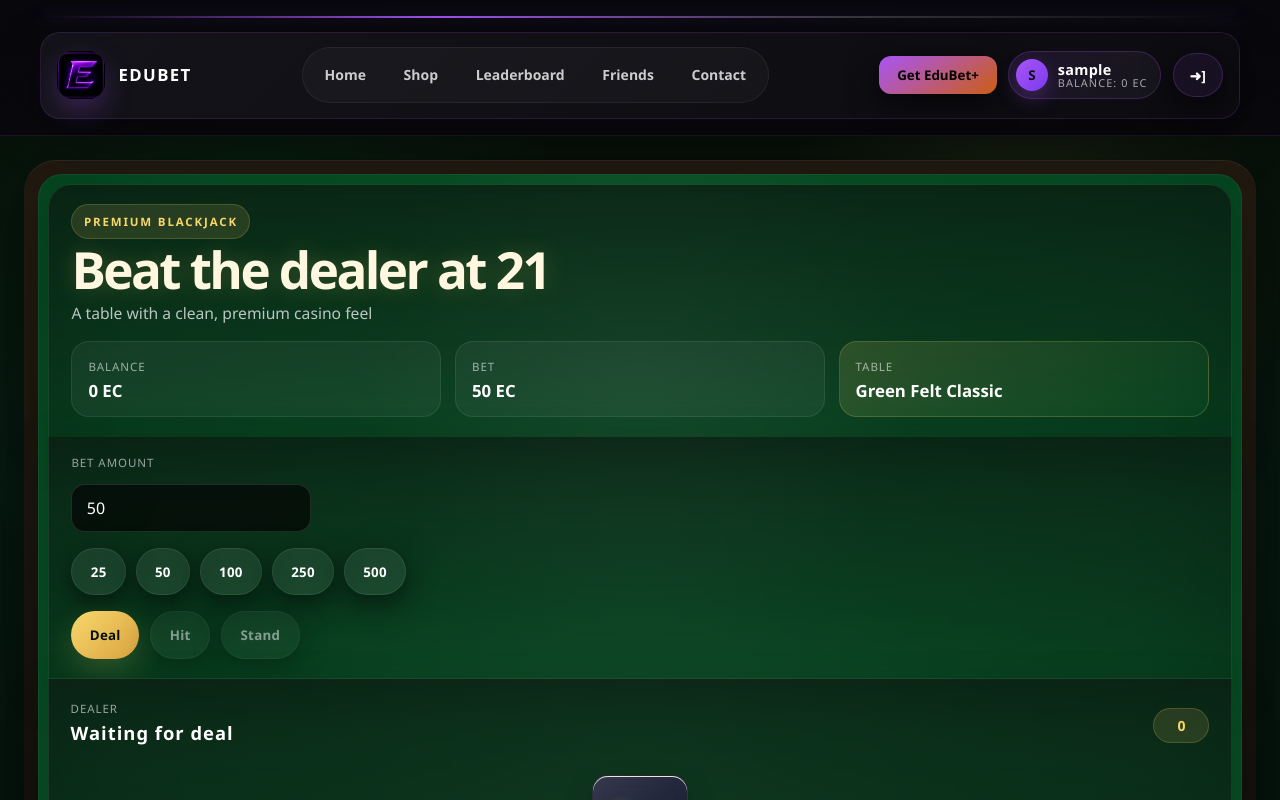
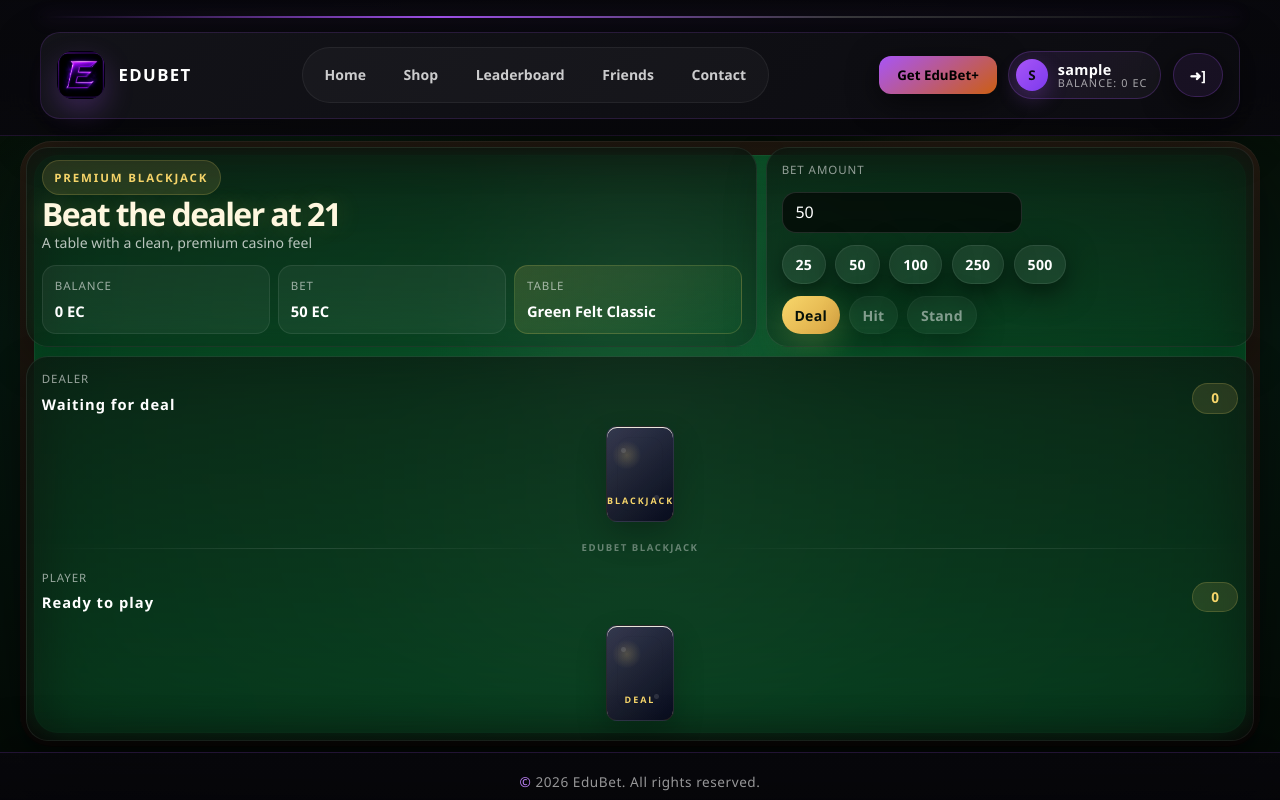
Before and after one commit to 2526-3ahif-syp-wmc/TheOneAndOnlyOnlineCasino, an Angular app in the folder frontend/: page /games/blackjack in a window 1280 px wide. Shown: the top 800 px of the page. Built offline with nearby package versions, Linux system fonts and the light colour scheme; sample sign-in values are in the browser's storage.

Commit message:
erge conflict solved

```diff
--- a/frontend/src/app/blackjack/blackjack.html
+++ b/frontend/src/app/blackjack/blackjack.html
@@ -3,6 +3,7 @@
     <div class="table-rim"></div>
     <div class="table-glow"></div>
 
+    <div class="top-grid">
       <section class="header-panel glass-panel">
         <div class="title-block">
           <span class="eyebrow">Premium Blackjack</span>
@@ -29,21 +30,22 @@
       <section class="controls-panel glass-panel">
         <label class="bet-control">
           <span>Bet Amount</span>
-        <input type="number" [(ngModel)]="bet" min="1" />
+          <input type="number" [(ngModel)]="bet" min="1" [disabled]="loading() || dealing() || game()?.status === 'playing'" />
         </label>
 
         <div class="quick-bets">
           @for (amount of quickBets; track amount) {
-          <button type="button" class="quick-bet" (click)="bet = amount">{{ amount }}</button>
+            <button type="button" class="quick-bet" (click)="bet = amount" [disabled]="loading() || dealing() || game()?.status === 'playing'">{{ amount }}</button>
           }
         </div>
 
         <div class="actions">
-        <button class="primary-action" (click)="start()" [disabled]="loading()">Deal</button>
-        <button class="secondary-action" (click)="hit()" [disabled]="loading() || !game()">Hit</button>
-        <button class="secondary-action" (click)="stand()" [disabled]="loading() || !game()">Stand</button>
+          <button class="primary-action" (click)="start()" [disabled]="!canDeal()">Deal</button>
+          <button class="secondary-action" (click)="hit()" [disabled]="!canPlay()">Hit</button>
+          <button class="secondary-action" (click)="stand()" [disabled]="!canPlay()">Stand</button>
         </div>
       </section>
+    </div>
 
     <section class="table-surface glass-panel" [class.dealing]="dealing()">
       <div class="dealer-zone hand-zone">
--- a/frontend/src/app/blackjack/blackjack.scss
+++ b/frontend/src/app/blackjack/blackjack.scss
@@ -1,6 +1,11 @@
+:host {
+  display: block;
+  min-height: calc(100dvh - 11.5rem);
+}
+
 .blackjack-shell {
-  min-height: 100vh;
-  padding: clamp(1rem, 2vw, 1.5rem);
+  min-height: calc(100dvh - 11.5rem);
+  padding: clamp(0.35rem, 0.8vw, 0.7rem);
   background:
     radial-gradient(circle at 20% 15%, rgba(19, 151, 87, 0.14), transparent 24%),
     radial-gradient(circle at 80% 12%, rgba(248, 215, 107, 0.1), transparent 18%),
@@ -10,9 +15,19 @@
 
 .table-stage {
   position: relative;
-  max-width: 1240px;
+  width: min(1240px, 100%);
   margin: 0 auto;
-  padding: clamp(1rem, 2vw, 1.5rem);
+  padding: clamp(0.55rem, 1vw, 0.85rem);
+  min-height: 0;
+}
+
+.top-grid {
+  position: relative;
+  z-index: 1;
+  display: grid;
+  grid-template-columns: minmax(0, 1.2fr) minmax(300px, 0.8fr);
+  gap: 0.7rem;
+  margin-bottom: 0.7rem;
 }
 
 .table-rim,
@@ -54,15 +69,14 @@
 
 .header-panel {
   display: grid;
-  gap: 1rem;
-  padding: 1.2rem 1.4rem;
-  border-radius: 24px 24px 0 0;
-  border-bottom: none;
+  gap: 0.75rem;
+  padding: 0.85rem 1rem;
+  border-radius: 22px;
 }
 
 .title-block h1 {
-  margin: 0.35rem 0 0.5rem;
-  font-size: clamp(2rem, 4vw, 3.5rem);
+  margin: 0.2rem 0 0.35rem;
+  font-size: clamp(1.7rem, 3vw, 2.85rem);
   line-height: 0.95;
   letter-spacing: -0.05em;
   color: #fff7df;
@@ -73,8 +87,8 @@
   max-width: 58ch;
   margin: 0;
   color: rgba(255, 255, 255, 0.72);
-  font-size: 0.98rem;
-  line-height: 1.5;
+  font-size: 0.92rem;
+  line-height: 1.4;
 }
 
 .eyebrow {
@@ -95,12 +109,12 @@
 .stat-row {
   display: grid;
   grid-template-columns: repeat(3, minmax(0, 1fr));
-  gap: 0.85rem;
+  gap: 0.65rem;
 }
 
 .stat-chip {
-  padding: 0.9rem 1rem;
-  border-radius: 18px;
+  padding: 0.75rem 0.85rem;
+  border-radius: 16px;
   background: rgba(255, 255, 255, 0.05);
   border: 1px solid rgba(255, 255, 255, 0.08);
 }
@@ -117,7 +131,7 @@
 }
 
 .stat-chip strong {
-  font-size: 1.05rem;
+  font-size: 0.98rem;
   color: #fff;
 }
 
@@ -128,10 +142,9 @@
 
 .controls-panel {
   display: grid;
-  gap: 1rem;
-  padding: 1rem 1.4rem 1.2rem;
-  border-top: none;
-  border-bottom: none;
+  gap: 0.75rem;
+  padding: 0.85rem 1rem;
+  border-radius: 22px;
 }
 
 .bet-control {
@@ -142,8 +155,8 @@
 .bet-control input {
   width: 100%;
   max-width: 240px;
-  min-height: 3rem;
-  padding: 0.7rem 0.9rem;
+  min-height: 2.5rem;
+  padding: 0.55rem 0.8rem;
   border-radius: 14px;
   border: 1px solid rgba(255, 255, 255, 0.12);
   background: rgba(5, 7, 6, 0.75);
@@ -166,8 +179,8 @@
 .quick-bet,
 .primary-action,
 .secondary-action {
-  min-height: 2.95rem;
-  padding: 0.8rem 1.15rem;
+  min-height: 2.5rem;
+  padding: 0.6rem 0.9rem;
   border-radius: 999px;
   border: 0;
   font-weight: 800;
@@ -206,7 +219,7 @@
 .actions {
   display: flex;
   flex-wrap: wrap;
-  gap: 0.7rem;
+  gap: 0.55rem;
 }
 
 .actions button:disabled,
@@ -219,14 +232,14 @@
 .table-surface {
   position: relative;
   display: grid;
-  gap: 1.15rem;
-  padding: 1.25rem 1.35rem 1.4rem;
-  border-radius: 0 0 24px 24px;
+  gap: 0.7rem;
+  padding: 0.85rem 1rem 0.95rem;
+  border-radius: 22px;
 }
 
 .hand-zone {
   display: grid;
-  gap: 0.75rem;
+  gap: 0.45rem;
 }
 
 .hand-heading {
@@ -238,13 +251,13 @@
 
 .hand-heading h3 {
   margin: 0;
-  font-size: 1.15rem;
+  font-size: 1rem;
   color: #fff;
 }
 
 .hand-total {
-  min-width: 3.5rem;
-  padding: 0.4rem 0.7rem;
+  min-width: 3.1rem;
+  padding: 0.32rem 0.62rem;
   border-radius: 999px;
   background: rgba(248, 215, 107, 0.12);
   border: 1px solid rgba(248, 215, 107, 0.18);
@@ -256,17 +269,17 @@
 .hand {
   display: flex;
   flex-wrap: wrap;
-  gap: 0.95rem;
-  min-height: 11rem;
+  gap: 0.55rem;
+  min-height: 7.6rem;
   align-items: center;
   justify-content: center;
 }
 
 .card {
   position: relative;
-  width: 96px;
-  height: 136px;
-  border-radius: 16px;
+  width: 76px;
+  height: 108px;
+  border-radius: 12px;
   background:
     radial-gradient(circle at 30% 20%, rgba(255, 255, 255, 0.6), transparent 24%),
     linear-gradient(180deg, #ffffff 0%, #f3f4f6 100%);
@@ -301,19 +314,19 @@
 .corner {
   position: absolute;
   display: block;
-  font-size: 1rem;
+  font-size: 0.9rem;
   font-weight: 900;
   line-height: 1;
 }
 
 .top-left {
-  top: 10px;
-  left: 10px;
+  top: 8px;
+  left: 8px;
 }
 
 .bottom-right {
-  right: 10px;
-  bottom: 10px;
+  right: 8px;
+  bottom: 8px;
   transform: rotate(180deg);
 }
 
@@ -322,7 +335,7 @@
   inset: 0;
   display: grid;
   place-items: center;
-  font-size: 2.45rem;
+  font-size: 2rem;
   font-weight: 700;
   text-shadow: 0 8px 16px rgba(0, 0, 0, 0.08);
 }
@@ -346,10 +359,10 @@
 
 .back-label {
   position: absolute;
-  inset: auto 0 16px;
+  inset: auto 0 12px;
   text-align: center;
   color: #f8d76b;
-  font-size: 0.68rem;
+  font-size: 0.62rem;
   font-weight: 900;
   letter-spacing: 0.22em;
 }
@@ -375,11 +388,11 @@
   display: flex;
   align-items: center;
   justify-content: center;
-  gap: 1rem;
+  gap: 0.75rem;
   color: rgba(255, 255, 255, 0.38);
-  font-size: 0.72rem;
+  font-size: 0.66rem;
   font-weight: 800;
-  letter-spacing: 0.26em;
+  letter-spacing: 0.2em;
   text-transform: uppercase;
 }
 
@@ -396,9 +409,127 @@
   justify-content: center;
 }
 
+@media (max-width: 1366px), (max-height: 820px) {
+  .blackjack-shell {
+    padding: 0.3rem;
+  }
+
+  .table-stage {
+    padding: 0.4rem;
+  }
+
+  .top-grid {
+    gap: 0.55rem;
+    margin-bottom: 0.55rem;
+  }
+
+  .header-panel,
+  .controls-panel,
+  .table-surface {
+    padding: 0.75rem 0.9rem;
+  }
+
+  .title-block h1 {
+    font-size: clamp(1.55rem, 2.5vw, 2.4rem);
+    margin-bottom: 0.25rem;
+  }
+
+  .title-block p {
+    font-size: 0.88rem;
+    line-height: 1.35;
+  }
+
+  .stat-row {
+    gap: 0.5rem;
+  }
+
+  .stat-chip {
+    padding: 0.65rem 0.75rem;
+    border-radius: 14px;
+  }
+
+  .stat-chip strong {
+    font-size: 0.92rem;
+  }
+
+  .bet-control input {
+    min-height: 2.35rem;
+  }
+
+  .quick-bet,
+  .primary-action,
+  .secondary-action {
+    min-height: 2.3rem;
+    padding: 0.55rem 0.8rem;
+    font-size: 0.88rem;
+  }
+
+  .table-surface {
+    gap: 0.6rem;
+  }
+
+  .hand-zone {
+    gap: 0.4rem;
+  }
+
+  .hand-heading h3 {
+    font-size: 0.92rem;
+  }
+
+  .hand-total {
+    min-width: 2.9rem;
+    padding: 0.28rem 0.56rem;
+    font-size: 0.85rem;
+  }
+
+  .hand {
+    gap: 0.48rem;
+    min-height: 6.8rem;
+  }
+
+  .card {
+    width: 68px;
+    height: 96px;
+    border-radius: 11px;
+  }
+
+  .corner {
+    font-size: 0.82rem;
+  }
+
+  .top-left {
+    top: 7px;
+    left: 7px;
+  }
+
+  .bottom-right {
+    right: 7px;
+    bottom: 7px;
+  }
+
+  .center-icon {
+    font-size: 1.8rem;
+  }
+
+  .back-label {
+    bottom: 10px;
+    font-size: 0.56rem;
+  }
+
+  .center-divider {
+    font-size: 0.6rem;
+    letter-spacing: 0.16em;
+  }
+}
+
 @media (max-width: 900px) {
+  .top-grid,
   .stat-row {
     grid-template-columns: 1fr;
+  }
+
+  .top-grid {
+    margin-bottom: 0.75rem;
   }
 
   .table-surface {
@@ -406,25 +537,35 @@
   }
 
   .card {
-    width: 84px;
-    height: 120px;
+    width: 76px;
+    height: 108px;
   }
 }
 
 @media (max-width: 640px) {
+  .top-grid {
+    gap: 0.65rem;
+  }
+
   .header-panel,
   .controls-panel,
   .table-surface {
     border-radius: 20px;
   }
 
+  .header-panel,
+  .controls-panel,
+  .table-surface {
+    padding-inline: 0.85rem;
+  }
+
   .hand {
-    gap: 0.6rem;
+    gap: 0.55rem;
   }
 
   .card {
-    width: 72px;
-    height: 104px;
+    width: 68px;
+    height: 98px;
   }
 
   .center-icon {
--- a/frontend/src/app/blackjack/blackjack.ts
+++ b/frontend/src/app/blackjack/blackjack.ts
@@ -29,6 +29,14 @@ export class BlackjackComponent implements OnInit {
   protected dealing = signal(false);
   protected readonly quickBets = [25, 50, 100, 250, 500];
 
+  protected canDeal(): boolean {
+    return !this.loading() && !this.dealing() && this.game()?.status !== 'playing';
+  }
+
+  protected canPlay(): boolean {
+    return !this.loading() && !this.dealing() && this.game()?.status === 'playing';
+  }
+
   ngOnInit(): void {
     this.balance.set(this.userService.coins());
   }
@@ -36,6 +44,11 @@ export class BlackjackComponent implements OnInit {
   async start() {
     if (!this.userService.isLoggedIn()) {
       this.alertService.error('You must be logged in to play');
+      return;
+    }
+
+    if (!this.canDeal()) {
+      this.alertService.info('Finish the current hand before dealing again');
       return;
     }
 
@@ -112,6 +125,10 @@ export class BlackjackComponent implements OnInit {
 
         this.alertService.info('Busted! You lost.');
       }
+
+      if (updated.status !== 'playing') {
+        this.balance.set(this.userService.coins());
+      }
     } catch (err) {
       console.error(err);
       this.alertService.error('Hit failed');
@@ -175,6 +192,8 @@ export class BlackjackComponent implements OnInit {
         );
         this.alertService.info('You lost');
       }
+
+      this.balance.set(this.userService.coins());
     } catch (err) {
       console.error(err);
       this.alertService.error('Stand failed');
```
Also changed, not shown: 1 other file (tests, documents, lock files or other folders). Lines whose indentation alone changed are shown as unchanged.
